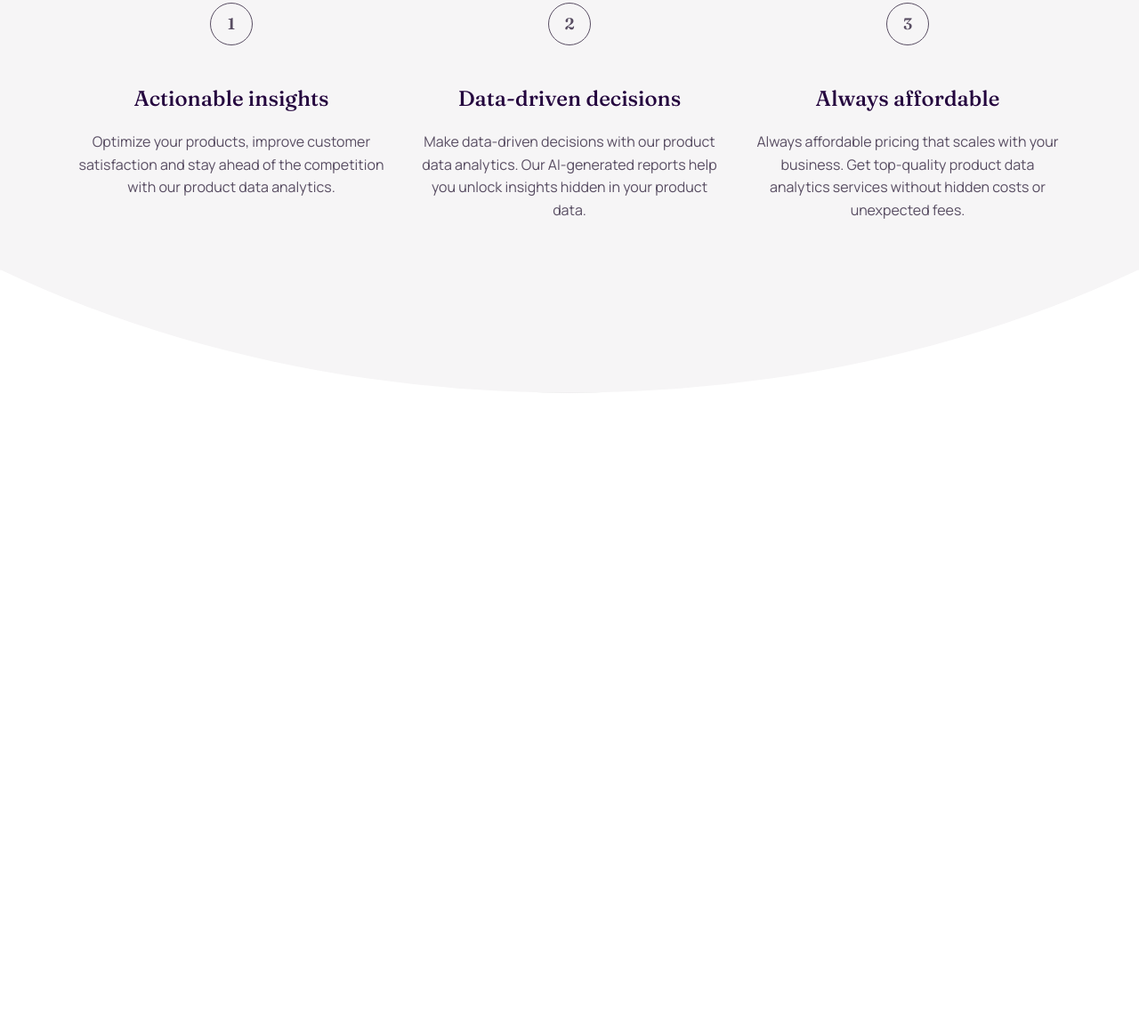
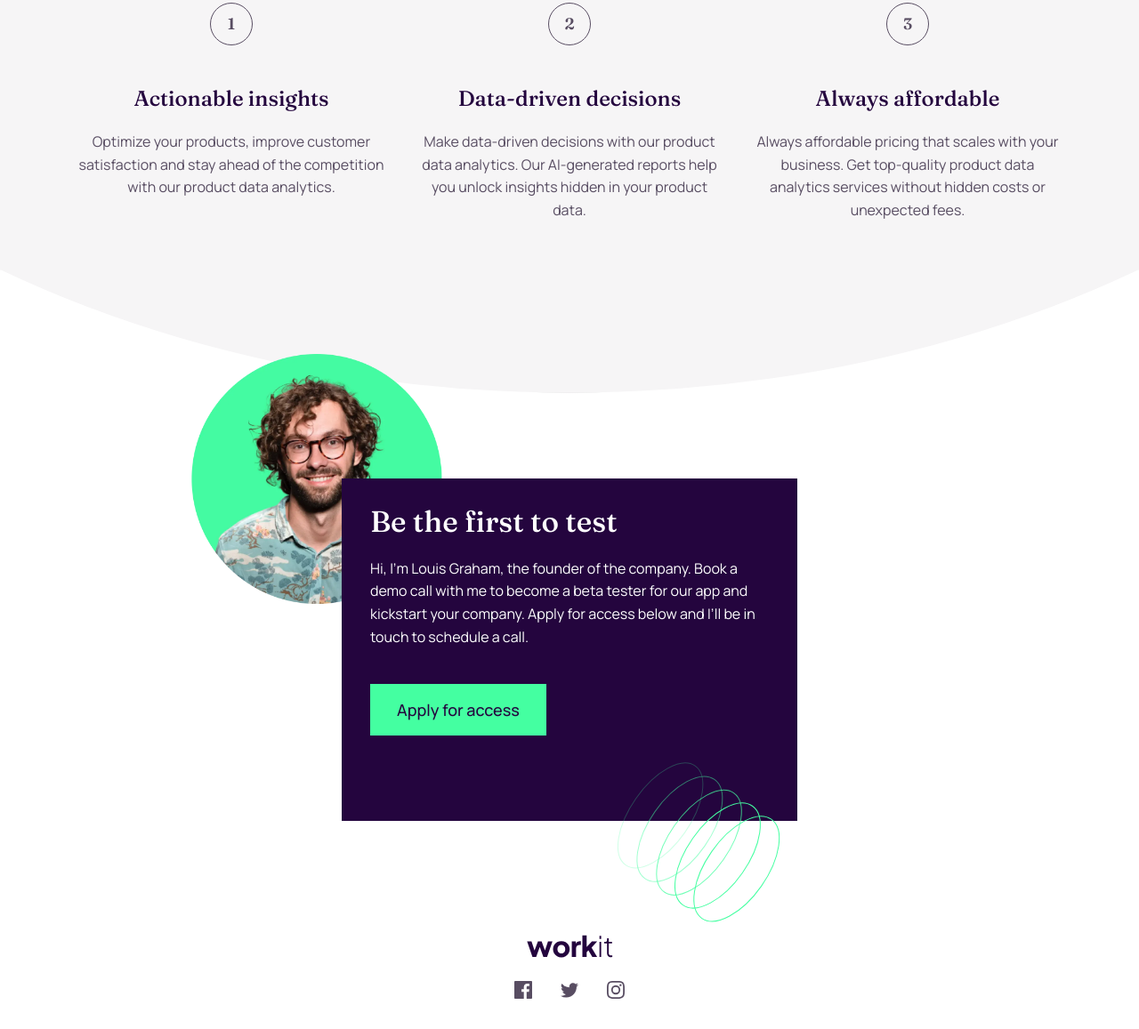
Before and after one commit to ktcotz/WorkIT, a plain HTML site: page index.html in a window 1280 px wide. Shown: the part 924-2081 px from the top of the page at 89% size. Before the commit the page ends 1366 px from the top, so only its background shows below. Drawn offline with Linux system fonts and the light colour scheme.

Commit message:
CTA+Footer
Work around CTA and footer.

```diff
--- a/index.html
+++ b/index.html
@@ -117,6 +117,91 @@
           </div>
         </div>
       </section>
+      <section class="section-cta">
+        <div class="wrapper wrapper--cta">
+          <div class="cta">
+            <picture>
+              <source
+                srcset="./assets/images/image-founder.webp"
+                media="(max-width:53rem)"
+                width="171"
+                height="171"
+              />
+              <img
+                src="./assets/images/image-founder.webp"
+                alt="Louis Graham face shot"
+                class="cta__image"
+                width="281"
+                height="281"
+              />
+            </picture>
+            <div class="cta__content">
+              <h2 class="cta__title">Be the first to test</h2>
+              <p class="cta__description">
+                Hi, I'm Louis Graham, the founder of the company. Book a demo
+                call with me to become a beta tester for our app and kickstart
+                your company. Apply for access below and I’ll be in touch to
+                schedule a call.
+              </p>
+              <a href="#" class="link link--cta"> Apply for access </a>
+              <img
+                src="./assets/images/bg-pattern-3.svg"
+                alt=""
+                class="decoration decoration--cta"
+                width="221"
+                height="212"
+              />
+            </div>
+          </div>
+        </div>
+      </section>
     </main>
+    <footer class="footer">
+      <div class="wrapper">
+        <div class="footer__content">
+          <a href="#" class="link logo">
+            <img
+              src="./assets/images/logo-dark.svg"
+              alt="WorkIT"
+              class="logo__image"
+              width="97"
+              height="26"
+            />
+          </a>
+          <ul class="footer__list">
+            <li class="footer__list-item">
+              <a href="#" class="link link--footer" aria-label="Facebook">
+                <img
+                  src="./assets/images/icon-facebook.svg"
+                  alt=""
+                  class="footer__list-icon"
+                  aria-hidden="true"
+                />
+              </a>
+            </li>
+            <li class="footer__list-item">
+              <a href="#" class="link link--footer" aria-label="Twitter">
+                <img
+                  src="./assets/images/icon-twitter.svg"
+                  alt=""
+                  class="footer__list-icon"
+                  aria-hidden="true"
+                />
+              </a>
+            </li>
+            <li class="footer__list-item">
+              <a href="#" class="link link--footer" aria-label="Instagram">
+                <img
+                  src="./assets/images/icon-instagram.svg"
+                  alt=""
+                  class="footer__list-icon"
+                  aria-hidden="true"
+                />
+              </a>
+            </li>
+          </ul>
+        </div>
+      </div>
+    </footer>
   </body>
 </html>
--- a/style/style.css
+++ b/style/style.css
@@ -218,6 +218,72 @@ body {
   line-height: 1.6;
 }
 
+.section-cta {
+  padding: 6rem 0;
+}
+
+.wrapper--cta {
+  --width: 34rem;
+}
+
+.cta {
+  display: grid;
+  grid-template-columns: repeat(4, 1fr);
+  grid-template-rows: 200px 1fr;
+  position: relative;
+}
+
+.cta picture {
+  grid-column: 1/2;
+  grid-row: 1/2;
+  transform: translate(-60%, -70%);
+}
+
+.cta__content {
+  grid-column: 1/-1;
+  grid-row: 1/-1;
+  position: relative;
+  background-color: var(--color-primary);
+  padding: 2rem;
+}
+
+.cta__title {
+  font-family: var(--secondary-font-family);
+  color: var(--color-neutral);
+  font-size: 2.074rem;
+  margin-bottom: 1.5rem;
+  font-weight: 500;
+}
+
+.cta__description {
+  line-height: 1.6;
+  color: var(--color-neutral);
+  margin-bottom: 2.5rem;
+}
+
+.decoration--cta {
+  bottom: -130px;
+  right: 0;
+}
+
+.footer {
+  padding: 2rem 0;
+}
+
+.footer__content {
+  display: flex;
+  flex-direction: column;
+  align-items: center;
+  gap: 1.5rem;
+}
+
+.footer__list {
+  list-style-type: none;
+  display: flex;
+  align-items: center;
+  gap: 2rem;
+}
+
 .link:link,
 .link:visited {
   --transition-duration: 300ms;
@@ -281,6 +347,18 @@ body {
   .feature__number-container {
     margin-bottom: 0;
   }
+
+  .section-cta {
+    padding-top: 10rem;
+  }
+
+  .cta picture {
+    display: flex;
+    align-items: center;
+    justify-content: center;
+    grid-column: 2/4;
+    transform: translate(0, -80%);
+  }
 }
 
 @media (max-width: 31rem) {
@@ -306,6 +384,14 @@ body {
     flex-direction: column;
     text-align: center;
   }
+
+  .cta__content {
+    text-align: center;
+  }
+
+  .cta__title {
+    font-size: 1.728rem;
+  }
 }
 
 @media (max-width: 23rem) {
```
